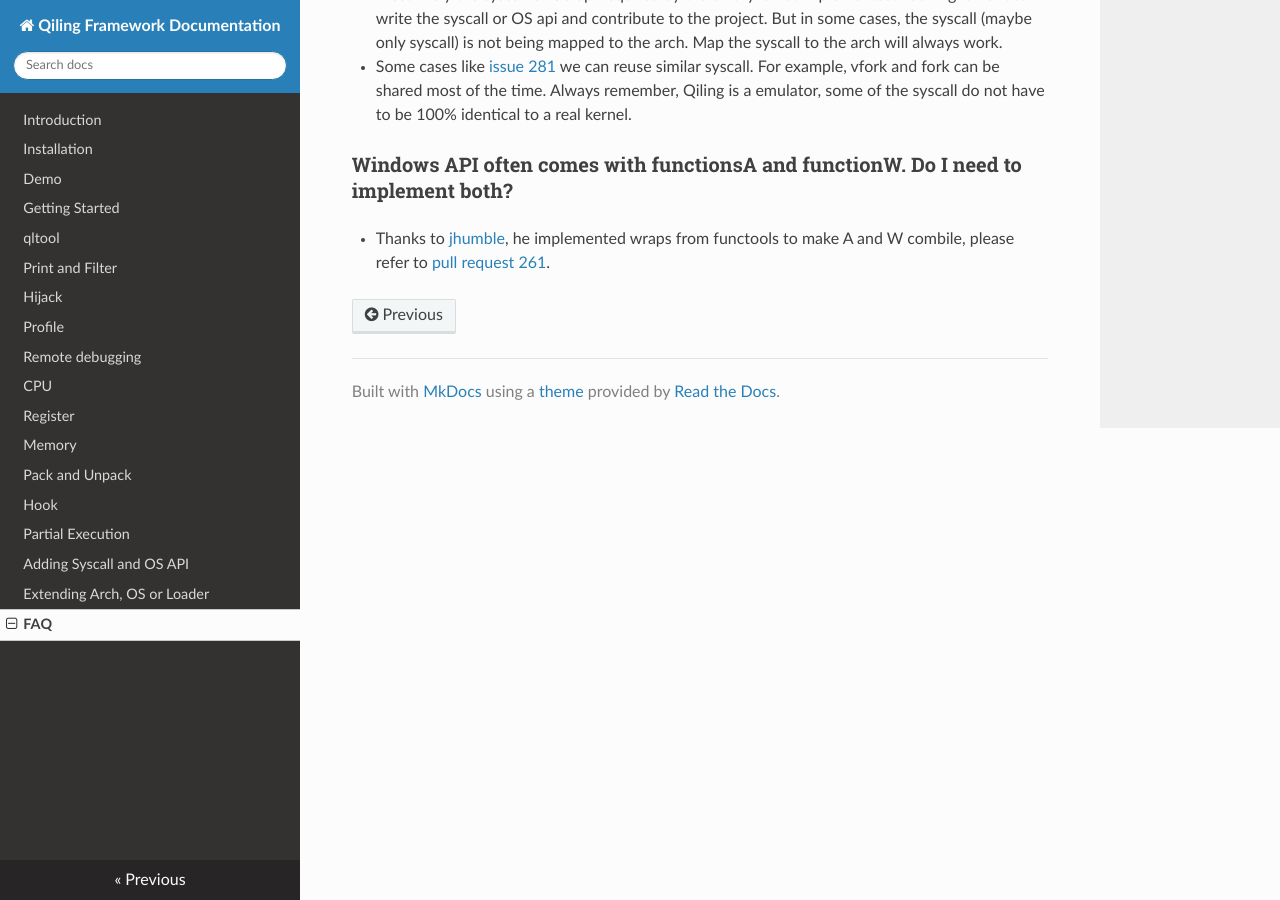
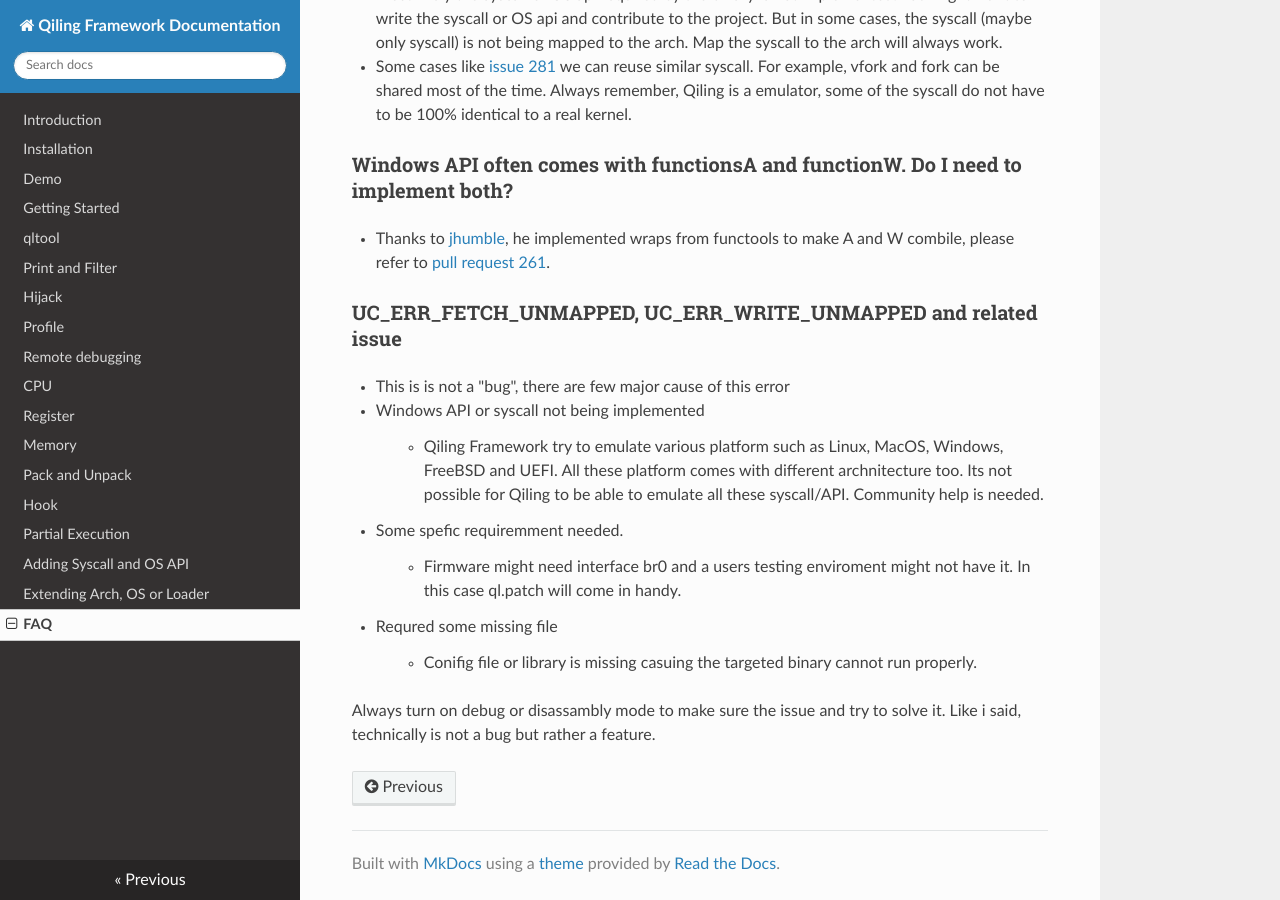
Before and after one commit to qilingframework/rtfd.io, an MkDocs documentation site: the page built from docs/faq.md, in a window 1280 px wide and 900 px high, scrolled down 530 px. Built offline with MkDocs 1.6.1, drawn with Linux system fonts in a browser that asks for light colours; nearby versions of some CDN libraries.

Commit message:
update faq

```diff
--- a/docs/faq.md
+++ b/docs/faq.md
@@ -20,3 +20,17 @@ git checkout dev
 
 ### Windows API often comes with functionsA and functionW. Do I need to implement both?
 - Thanks to [jhumble](https://github.com/jhumble), he implemented wraps from functools to make A and W combile, please refer to [pull request 261](https://github.com/qilingframework/qiling/pull/261).
+
+### UC_ERR_FETCH_UNMAPPED, UC_ERR_WRITE_UNMAPPED and related issue
+- This is is not a "bug", there are few major cause of this error
+
+1. Windows API or syscall not being implemented
+> - Qiling Framework try to emulate various platform such as Linux, MacOS, Windows, FreeBSD and UEFI. All these platform comes with different archnitecture too. Its not possible for Qiling to be able to emulate all these syscall/API. Community help is needed.
+
+2. Some spefic requiremment needed.
+> - Firmware might need interface br0 and a users testing enviroment might not have it. In this case ql.patch will come in handy.
+
+3. Requred some missing file
+> - Conifig file or library is missing casuing the targeted binary cannot run properly.
+
+Always turn on debug or disassambly mode to make sure the issue and try to solve it. Like i said, technically is not a bug but rather a feature.
```
